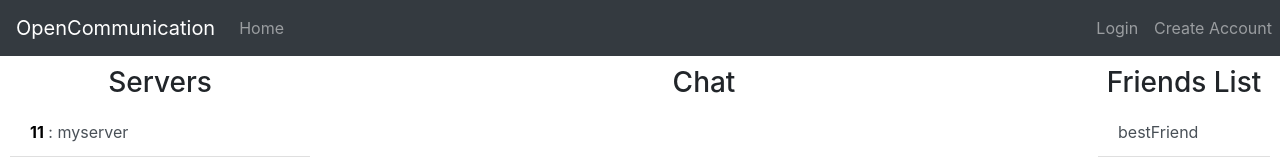
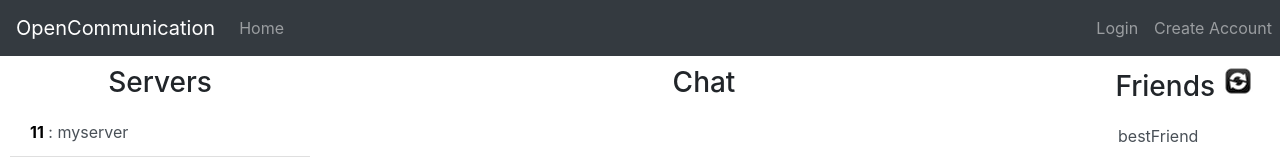
Before and after one commit to jaredglaser/OpenCommunicationFrontEnd, an Angular app: page /ui in a window 1280 px wide. Shown: the top 160 px of the page. Built offline with nearby package versions, Linux system fonts and the light colour scheme.

Commit message:
Refresh Button for Friends List

```diff
--- a/src/app/pages/ui/ui.component.css
+++ b/src/app/pages/ui/ui.component.css
@@ -39,6 +39,8 @@
     max-height: 300px;
 }
 
+
+
 .rooms-servers-ids {
     color: #000000;
     font-weight: bold;
--- a/src/app/pages/ui/ui.component.html
+++ b/src/app/pages/ui/ui.component.html
@@ -1,6 +1,7 @@
 <!DOCTYPE html>
 <head>
   <link rel="stylesheet" type="text/css" href="ui.component.css">
+  <script src="ui.component.ts"></script>
 </head>
 
 <body>
@@ -28,11 +29,13 @@
     </div>
 
     <div class="column right">
-      <h3 class="header">Friends List</h3>
+      <h3 class="header">Friends
+        <input type="image" id="refresh" src="/assets/images/refresh.png"/>
+      </h3>
       <div id="voice-chat">
         <div id="active-users">
           <ul class="list-group list-group-flush" id="friends-list">
-            <button *ngFor = "let friend of friends" type="button" class="list-group-item list-group-item-action">
+            <button *ngFor = "let friend of friends" id="friend-username" type="button" class="list-group-item list-group-item-action">
               <span>{{friend.username}}</span>
             </button>
           </ul>
--- a/src/app/pages/ui/ui.component.ts
+++ b/src/app/pages/ui/ui.component.ts
@@ -64,7 +64,12 @@ export class UIComponent implements OnInit {
 
 
   ngOnInit(): void {
+    document.getElementById("refresh").addEventListener("click", this.refreshFriendsList, false);
+  }
 
+  //TODO GET request to get current friends list
+  refreshFriendsList(): void{
+    console.log("refresh");
   }
 
 
```
Also changed, not shown: src/assets/images/refresh.png (added).
